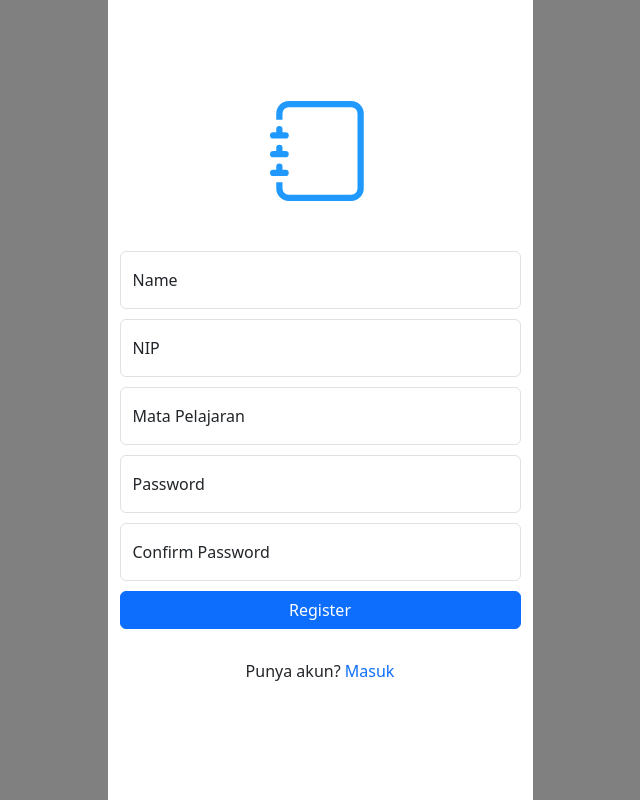
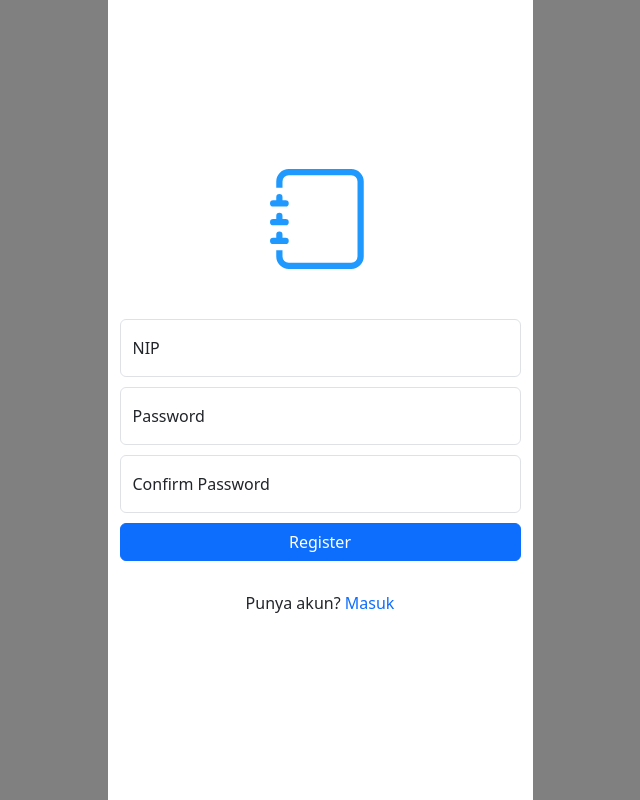
Before and after one commit to AldoSaman27/Web_Jurnal_KBM_Frontend, a React (Create React App) app: page /auth/register in a window 1280 px wide. Shown: the whole page, without its empty margins (320-960 px from the left). Built offline with nearby package versions, Linux system fonts and the light colour scheme.

Commit message:
fix: Fixed Register page

```diff
--- a/src/Pages/Auth/Register.jsx
+++ b/src/Pages/Auth/Register.jsx
@@ -1,5 +1,6 @@
 import "../../Styles/Register.css";
 
+import axios from "axios";
 import React, { useState } from "react";
 import * as Icon from "react-bootstrap-icons";
 import { Container, FloatingLabel, Form, Button } from "react-bootstrap";
@@ -7,33 +8,24 @@ import { useNavigate } from "react-router-dom";
 
 // Assets
 import Loading from "../../Assets/loading_white.svg";
-import axios from "axios";
 
 const Register = () => {
     const navigate = useNavigate();
 
     const [isLoading, setIsLoading] = useState(false);
-  const [nameValue, setNameValue] = useState("");
     const [nipValue, setNipValue] = useState("");
-  const [mataPelajaranValue, setMataPelajaranValue] = useState("");
     const [passwordValue, setPasswordValue] = useState("");
     const [confirmPasswordValue, setConfirmPasswordValue] = useState("");
 
     const handleSubmit = async (e) => {
         e.preventDefault();
 
-    if (nameValue === "" || nameValue.length === 0) {
-      return alert("Name is required!");
-    } else if (nipValue === "" || nipValue.length < 18) {
+        if (nipValue === "" || nipValue.length < 18) {
             return alert("NIP is required or NIP must be 18 digits!");
-    } else if (mataPelajaranValue === "" || mataPelajaranValue.length === 0) {
-      return alert("Mapel is required!");
         } else if (passwordValue === "" || passwordValue.length < 5) {
             return alert("Password is required or Password must be 5 digits!");
         } else if (confirmPasswordValue === "" || confirmPasswordValue.length < 5) {
-      return alert(
-        "Confirm Password is required or Confirm Password must be 5 digits!"
-      );
+            return alert("Confirm Password is required or Confirm Password must be 5 digits!");
         } else if (passwordValue !== confirmPasswordValue) {
             return alert("Password and Confirm Password must be the same!");
         }
@@ -41,37 +33,30 @@ const Register = () => {
         setIsLoading(true);
 
         const formData = new FormData();
-    formData.append("name", nameValue);
         formData.append("nip", nipValue);
-    formData.append("mapel", mataPelajaranValue);
         formData.append("password", passwordValue);
 
         axios.defaults.headers.common["Accept"] = "application/json";
-    await axios
-      .post(`${process.env.REACT_APP_API_URL}/api/auth/register`, formData)
-      .then((res) => {
+        await axios.post(`${process.env.REACT_APP_API_URL}/api/auth/register`, formData).then((res) => {
             setIsLoading(false);
 
             localStorage.setItem("accessToken", res.data.user.accessToken);
             localStorage.setItem("id", res.data.user.id.toString());
-        localStorage.setItem("name", res.data.user.name);
+            localStorage.setItem("name", res.data.user.name || `User #${res.data.user.id}`);
             localStorage.setItem("nip", res.data.user.nip);
-        localStorage.setItem("mapel", res.data.user.mapel);
-        localStorage.setItem("foto", res.data.user.foto);
-        localStorage.setItem("email", res.data.user.email);
+            localStorage.setItem("mapel", res.data.user.mapel || `-`);
+            localStorage.setItem("sekolah", res.data.user.sekolah || `-`);
+            localStorage.setItem("foto", res.data.user.foto || `User_Profile.png`);
             localStorage.setItem("created_at", res.data.user.created_at);
             localStorage.setItem("updated_at", res.data.user.updated_at);
 
             alert("Your account has been created.");
 
-        return navigate("/");
-      })
-      .catch((err) => {
+            return navigate("/dashboard");
+        }).catch((err) => {
             setIsLoading(false);
 
-        return alert(
-          "Internal Server Error. Please contact the development team!"
-        );
+            return alert("Internal Server Error. Please contact the development team!");
         });
         return 1;
     };
@@ -81,52 +66,22 @@ const Register = () => {
             <Container className="d-flex flex-column align-items-center justify-content-center">
                 <Icon.Journal size={100} color="#2099FF" />
                 <form method="POST" onSubmit={handleSubmit}>
-          <FloatingLabel controlId="floatingInput" label="Name">
-            <Form.Control
-              type="text"
-              placeholder="Name"
-              onChange={(e) => setNameValue(e.target.value)}
-            />
-          </FloatingLabel>
                     <FloatingLabel controlId="floatingInput" label="NIP">
-            <Form.Control
-              type="number"
-              placeholder="NIP"
-              onChange={(e) => setNipValue(e.target.value)}
-            />
-          </FloatingLabel>
-          <FloatingLabel controlId="floatingInput" label="Mata Pelajaran">
-            <Form.Control
-              type="text"
-              placeholder="Mata Pelajaran"
-              onChange={(e) => setMataPelajaranValue(e.target.value)}
-            />
+                        <Form.Control type="number" placeholder="NIP" onChange={(e) => setNipValue(e.target.value)} />
                     </FloatingLabel>
                     <FloatingLabel controlId="floatingInput" label="Password">
-            <Form.Control
-              type="password"
-              placeholder="Password"
-              onChange={(e) => setPasswordValue(e.target.value)}
-            />
+                        <Form.Control type="password" placeholder="Password" onChange={(e) => setPasswordValue(e.target.value)} />
                     </FloatingLabel>
                     <FloatingLabel controlId="floatingInput" label="Confirm Password">
-            <Form.Control
-              type="password"
-              placeholder="Confirm Password"
-              onChange={(e) => setConfirmPasswordValue(e.target.value)}
-            />
+                        <Form.Control type="password" placeholder="Confirm Password" onChange={(e) => setConfirmPasswordValue(e.target.value)} />
                     </FloatingLabel>
                     <Button type="submit" disabled={isLoading}>
                         {isLoading ? <img src={Loading} alt="" width={20} /> : null}
                         Register
                     </Button>
                 </form>
-        <p className="text-login">
-          Punya akun?{" "}
-          <span
-            className="text-primary"
-            onClick={() => navigate("/auth/login")}
-          >
+                <p className="text-login">Punya akun?{" "}
+                    <span className="text-primary" onClick={() => navigate("/auth/login")}>
                         Masuk
                     </span>
                 </p>
```
Lines whose indentation alone changed are shown as unchanged.
